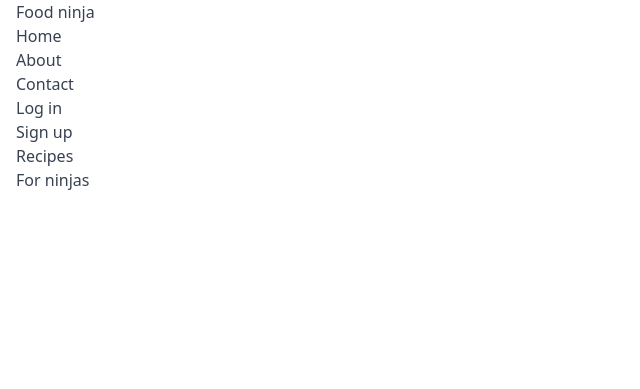
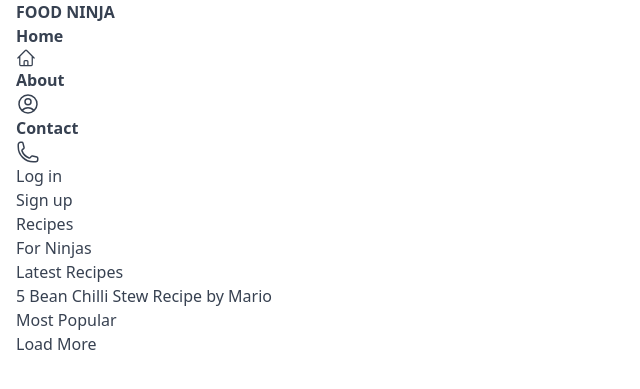
Before and after one commit to daniel-neves-dev/TailwindNinja, a Rails app: page / in a window 1280 px wide. Shown: the top 389 px of the page, without its empty margins (0-640 px from the left). Run offline with Rails 7, Linux system fonts and the light colour scheme; style sheets or scripts are compiled from the project's sources.

Commit message:
feat: page index

```diff
--- a/app/views/pages/index.html.erb
+++ b/app/views/pages/index.html.erb
@@ -1,28 +1,35 @@
-<div class="container px-4">
-  <h1>Food ninja</h1>
+<%= render 'navbar' %>
 
-  <ul>
-    <li>
-      <span>Home</span>
-    </li>
-    <li>
-      <span>About</span>
-    </li>
-    <li>
-      <span>Contact</span>
-    </li>
-  </ul>
-
-  <main>
+<main class="container px-4">
   <div>
     <p>Log in</p>
     <p>Sign up</p>
   </div>
 </main>
 
-  <header>
+<header class="container px-4">
   <h2>Recipes</h2>
-    <h3>For ninjas</h3>
+  <h3>For Ninjas</h3>
 </header>
 
+<div class="container px-4">
+  <h4>Latest Recipes</h4>
+  <div>
+  <!-- CARDS -->
+    <div>
+      <%= image_tag '' %>
+      <div>
+        <span>5 Bean Chilli Stew</span>
+        <span>Recipe by Mario</span>
       </div>
+    </div>
+  </div>
+
+  <h4>Most Popular</h4>
+  <div>
+    <!-- CARDS -->
+  </div>
+  <div>
+    <div>Load More</div>
+  </div>
+</div>
```
Lines whose indentation alone changed are shown as unchanged.
